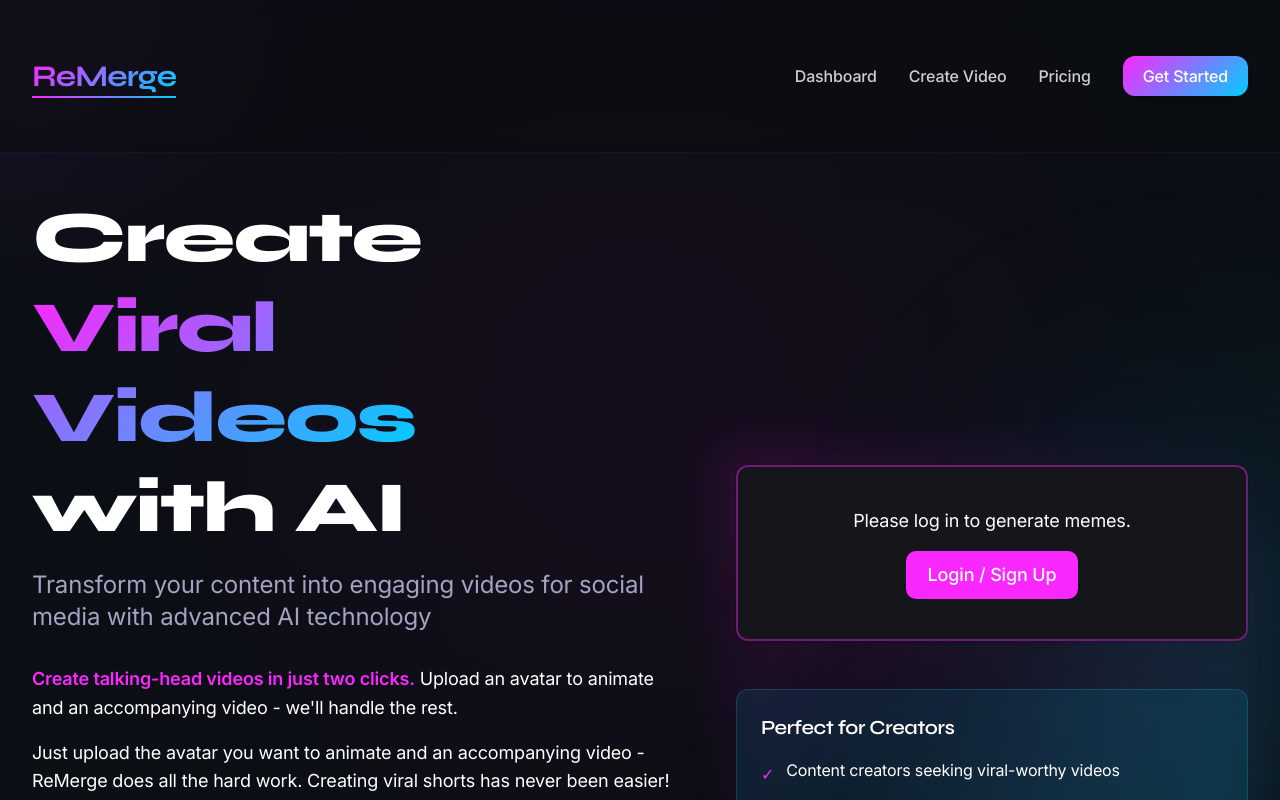
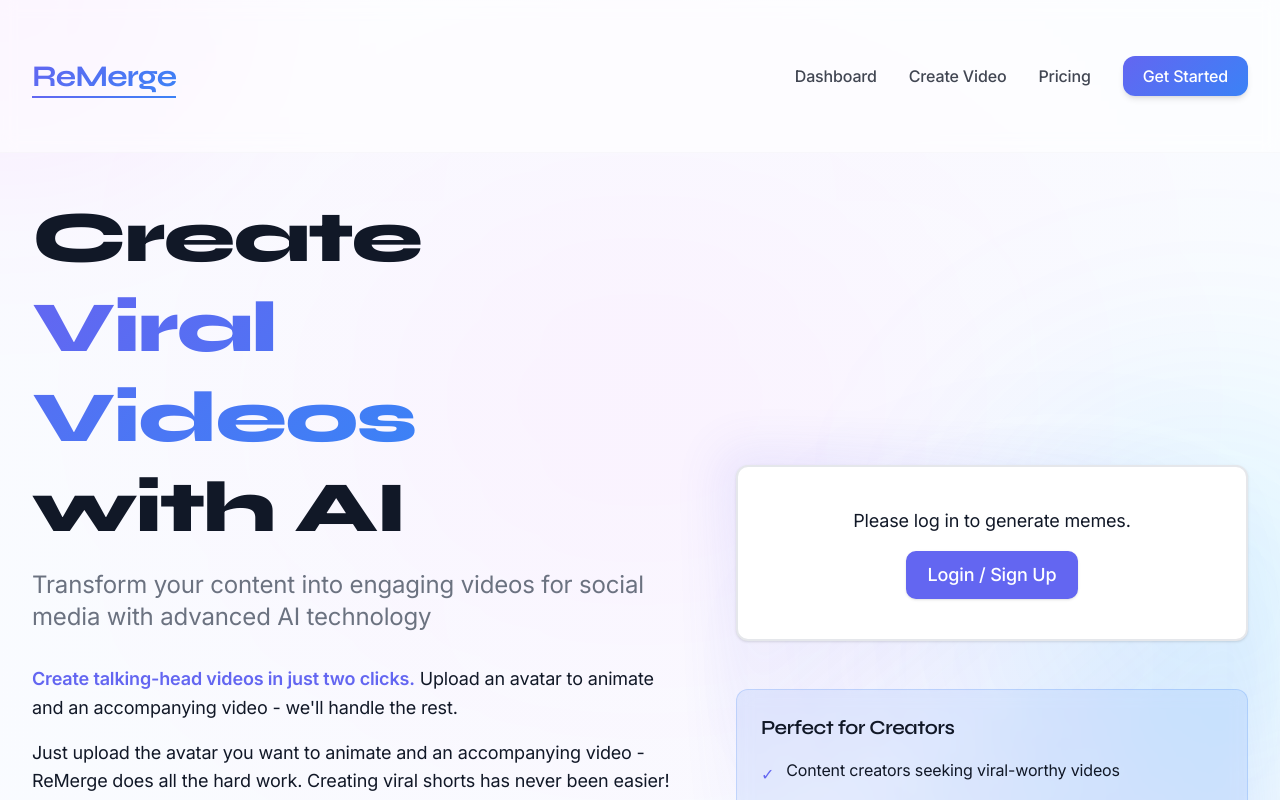
Before and after one commit to SenzaDenti12/Remerge_, a Next.js app in the folder frontend/: page / in a window 1280 px wide. Shown: the top 800 px of the page. Built offline with nearby package versions, Linux system fonts and the light colour scheme; no server answers.

Commit message:
fix back buttons x2 3 4

```diff
--- a/frontend/src/app/globals.css
+++ b/frontend/src/app/globals.css
@@ -45,93 +45,106 @@
 }
 
 :root {
-  /* Main theme variables */
-  --magenta: #fb27ff;
-  --cyan: #00ceff;
-  --magenta-dark: #c310c6;
-  --cyan-dark: #0099c2;
-  --gradient-primary: linear-gradient(135deg, var(--magenta) 0%, var(--cyan) 100%);
-  --gradient-primary-hover: linear-gradient(135deg, var(--magenta-dark) 0%, var(--cyan-dark) 100%);
+  /* ===== Brand Palette & Gradient (Kapwing-style refresh) ===== */
+  --brand-primary: #6366f1; /* Indigo */
+  --brand-primary-dark: #4f46e5;
+  --brand-secondary: #3b82f6; /* Blue */
+  --brand-secondary-dark: #2563eb;
 
+  /* Updated gradient using the new brand colors */
+  --gradient-primary: linear-gradient(135deg, var(--brand-primary) 0%, var(--brand-secondary) 100%);
+  --gradient-primary-hover: linear-gradient(135deg, var(--brand-primary-dark) 0%, var(--brand-secondary-dark) 100%);
+
+  /* Radius */
   --radius: 0.75rem;
 
-  /* Light theme (not actively used but kept for reference) */
-  --background: oklch(1 0 0);
-  --foreground: oklch(0.145 0 0);
-  --card: oklch(1 0 0);
-  --card-foreground: oklch(0.145 0 0);
-  --popover: oklch(1 0 0);
-  --popover-foreground: oklch(0.145 0 0);
-  --primary: oklch(0.205 0 0);
-  --primary-foreground: oklch(0.985 0 0);
-  --secondary: oklch(0.97 0 0);
-  --secondary-foreground: oklch(0.205 0 0);
-  --muted: oklch(0.97 0 0);
-  --muted-foreground: oklch(0.556 0 0);
-  --accent: oklch(0.97 0 0);
-  --accent-foreground: oklch(0.205 0 0);
-  --destructive: oklch(0.577 0.245 27.325);
-  --border: oklch(0.922 0 0);
-  --input: oklch(0.922 0 0);
-  --ring: oklch(0.708 0 0);
-  --chart-1: oklch(0.646 0.222 41.116);
-  --chart-2: oklch(0.6 0.118 184.704);
-  --chart-3: oklch(0.398 0.07 227.392);
-  --chart-4: oklch(0.828 0.189 84.429);
-  --chart-5: oklch(0.769 0.188 70.08);
-  --sidebar: oklch(0.985 0 0);
-  --sidebar-foreground: oklch(0.145 0 0);
-  --sidebar-primary: oklch(0.205 0 0);
-  --sidebar-primary-foreground: oklch(0.985 0 0);
-  --sidebar-accent: oklch(0.97 0 0);
-  --sidebar-accent-foreground: oklch(0.205 0 0);
-  --sidebar-border: oklch(0.922 0 0);
-  --sidebar-ring: oklch(0.708 0 0);
+  /* ===== Light (default) palette ===== */
+  --background: #ffffff;                /* page background */
+  --foreground: #111827;                /* high-contrast text */
+
+  --card: #ffffff;                      /* surfaces */
+  --card-foreground: var(--foreground);
+  --popover: #ffffff;
+  --popover-foreground: var(--foreground);
+
+  --primary: var(--brand-primary);
+  --primary-foreground: #ffffff;
+  --secondary: var(--brand-secondary);
+  --secondary-foreground: #ffffff;
+
+  --muted: #f3f4f6;                     /* subtle grey */
+  --muted-foreground: #6b7280;
+  --accent: rgba(99,102,241,0.1);       /* translucent primary for hovers */
+  --accent-foreground: var(--primary);
+
+  --destructive: #ef4444;               /* red */
+  --destructive-foreground: #ffffff;
+
+  --border: #e5e7eb;                    /* 2 px border colour */
+  --input: #f9fafb;                     /* input background */
+  --ring: rgba(99,102,241,0.4);
+
+  /* Charts (keep five distinct hues) */
+  --chart-1: var(--brand-primary);
+  --chart-2: var(--brand-secondary);
+  --chart-3: #10b981;                   /* emerald */
+  --chart-4: #f59e0b;                   /* amber  */
+  --chart-5: #ec4899;                   /* pink   */
+
+  /* Sidebar (if used) */
+  --sidebar: var(--background);
+  --sidebar-foreground: var(--foreground);
+  --sidebar-primary: var(--primary);
+  --sidebar-primary-foreground: var(--primary-foreground);
+  --sidebar-accent: var(--accent);
+  --sidebar-accent-foreground: var(--accent-foreground);
+  --sidebar-border: var(--border);
+  --sidebar-ring: var(--ring);
+
+  /* Box-shadow glow helpers used by Tailwind utilities */
+  --primary-glow: 235 86% 67%;     /* Indigo glow */
+  --secondary-glow: 211 90% 65%;   /* Blue glow */
 }
 
 /* Dark theme - this is the primary theme we're enhancing */
 .dark {
-  /* Core Colors */
-  --background: #0a0c10;
-  --foreground: #ffffff;
+  /* The ".dark" selector is kept because the project currently mounts it on <html>. We repurpose it as the primary (light) theme to avoid a breaking rename. */
 
-  /* Primary Colors - Based on specified brand colors */
-  --primary: #fb27ff; /* Magenta as specified */
+  /* Core */
+  --background: #ffffff;
+  --foreground: #111827;
+
+  /* Surfaces */
+  --card: #ffffff;
+  --card-foreground: var(--foreground);
+  --popover: #ffffff;
+  --popover-foreground: var(--foreground);
+
+  /* Brand */
+  --primary: var(--brand-primary);
   --primary-foreground: #ffffff;
-
-  /* Secondary Colors */
-  --secondary: #00ceff; /* Cyan as specified */
+  --secondary: var(--brand-secondary);
   --secondary-foreground: #ffffff;
 
-  /* Card & Surface Elements */
-  --card: #14161c;
-  --card-foreground: #ffffff;
-  --popover: #14161c;
-  --popover-foreground: #ffffff;
-
-  /* Accent & Interactive Elements */
-  --accent: rgba(251, 39, 255, 0.1); /* Reduced opacity for better performance */
-  --accent-foreground: #ffffff;
-
-  /* Muted Elements */
-  --muted: #1a1d25;
-  --muted-foreground: #a3a3c2;
-
-  /* Borders & Inputs - More prominent borders */
-  --border: rgba(251, 39, 255, 0.4); /* Increased opacity for more visibility */
-  --input: #1a1d25;
-  --ring: rgba(0, 206, 255, 0.7); /* Increased visibility */
+  /* Accent & States */
+  --accent: rgba(99,102,241,0.08);
+  --accent-foreground: var(--primary);
+  --muted: #f3f4f6;
+  --muted-foreground: #6b7280;
+  --border: #e5e7eb;
+  --input: #f9fafb;
+  --ring: rgba(99,102,241,0.4);
 
   /* Destructive */
-  --destructive: #ff4a4a;
+  --destructive: #ef4444;
   --destructive-foreground: #ffffff;
 
-  /* Charts & Visualizations */
-  --chart-1: var(--primary);
-  --chart-2: var(--secondary);
-  --chart-3: #9945FF;
-  --chart-4: #14F195;
-  --chart-5: #FFAF3A;
+  /* Charts */
+  --chart-1: var(--brand-primary);
+  --chart-2: var(--brand-secondary);
+  --chart-3: #10b981;
+  --chart-4: #f59e0b;
+  --chart-5: #ec4899;
 
   /* Sidebar */
   --sidebar: var(--background);
@@ -157,12 +170,8 @@
     font-family: 'Inter', sans-serif;
     font-size: 16px;
     letter-spacing: -0.01em;
-    /* Simplified background for better performance */
-    background-image: radial-gradient(
-      circle at center,
-      rgba(251, 39, 255, 0.02) 0%,
-      rgba(0, 206, 255, 0.02) 100%
-    );
+    /* Cleaner background — remove heavy radial glow, keep subtle tone */
+    background-image: radial-gradient(circle at center, rgba(99,102,241,0.03) 0%, rgba(63,131,248,0.03) 100%);
     background-attachment: fixed;
   }
 
--- a/frontend/src/app/layout.tsx
+++ b/frontend/src/app/layout.tsx
@@ -52,7 +52,7 @@
         {children}
           </ClientLayout>
         </AuthProvider>
-        <Toaster theme="dark" position="top-center" richColors closeButton />
+        <Toaster theme="light" position="top-center" richColors closeButton />
       </body>
     </html>
   );
```
